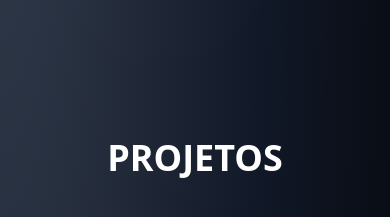
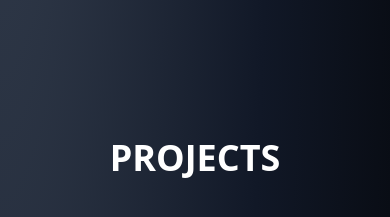
Before and after one commit to Italomdf/portfolio, a SvelteKit app: page / in a window 390 px wide. Shown: the part 780-997 px from the top of the page. Built offline with nearby package versions, Linux system fonts and the light colour scheme.

Commit message:
Update +page.svelte
atualização texto

```diff
--- a/src/routes/+page.svelte
+++ b/src/routes/+page.svelte
@@ -29,7 +29,7 @@ Icons
     </div>
     <div id="desco"  class="">
         <div>
-            <h1 class="text-4xl sm:text-7xl font-black text-white text-center">PROJETOS</h1>
+            <h1 class="text-4xl sm:text-7xl font-black text-white text-center">PROJECTS</h1>
         </div>
         <div class="flex justify-center gap-4 p-10">
             <h1 class="text-3xl text-gray-400  text-center">DESCO </h1>
```
